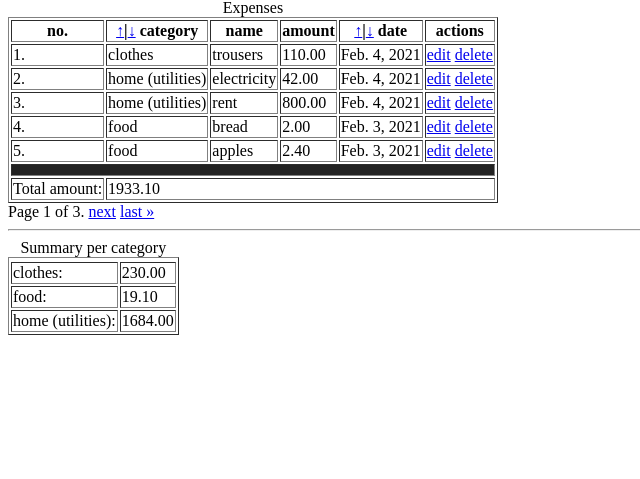
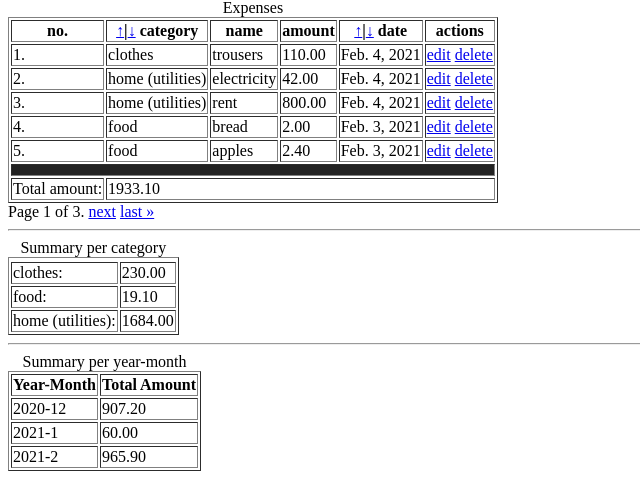
Before and after one commit to JurassicAlbert/ExpensesCalculator, a Django app: page /expenses/expense/list/ in a window 1280 px wide. Shown: the part 376-855 px from the top of the page, without its empty margins (0-640 px from the left). Before the commit the page ends 711 px from the top, so only its background shows below. Run offline with Django 4.2, Linux system fonts and the light colour scheme; data comes from the database, SQL or seed files in the repository.

Commit message:
add table with total summary per year-month

```diff
--- a/expenses/reports.py
+++ b/expenses/reports.py
@@ -1,7 +1,7 @@
 from collections import OrderedDict
-
 from django.db.models import Sum, Value
 from django.db.models.functions import Coalesce
+from django.db.models.functions import ExtractYear, ExtractMonth
 
 
 def summary_per_category(queryset):
@@ -13,3 +13,11 @@ def summary_per_category(queryset):
         .annotate(s=Sum('amount'))
         .values_list('category_name', 's')
     ))
+
+
+def summary_per_year_month(queryset):
+    return queryset.values('date__year', 'date__month').annotate(
+        year=ExtractYear('date'),
+        month=ExtractMonth('date'),
+        total_amount=Sum('amount')
+    ).order_by('year', 'month').values_list('year', 'month', 'total_amount')
--- a/expenses/templates/expenses/expense_list.html
+++ b/expenses/templates/expenses/expense_list.html
@@ -72,4 +72,27 @@
     {% endfor %}
     </tr>
 </table>
+<hr>
+<table border="1">
+    <caption>Summary per year-month</caption>
+    <thead>
+    <tr>
+        <th>Year-Month</th>
+        <th>Total Amount</th>
+    </tr>
+    </thead>
+    <tbody>
+    {% for year, month, total in summary_per_year_month %}
+    <tr>
+        <td>{{ year }}-{{ month }}</td>
+        <td>{{ total|floatformat:2 }}</td>
+    </tr>
+    {% empty %}
+    <tr>
+        <td colspan="2">No items</td>
+    </tr>
+    {% endfor %}
+    </tbody>
+</table>
+
 {% endblock %}
--- a/expenses/views.py
+++ b/expenses/views.py
@@ -1,9 +1,8 @@
 from django.db.models import Sum
 from .forms import ExpenseSearchForm
 from .models import Expense, Category
-from .reports import summary_per_category
 from django.views.generic.list import ListView
-
+from .reports import summary_per_category, summary_per_year_month
 
 class ExpenseListView(ListView):
     """
@@ -62,6 +61,7 @@ class ExpenseListView(ListView):
             object_list=queryset,
             total_amount=total_amount,
             summary_per_category=summary_per_category(queryset),
+            summary_per_year_month=summary_per_year_month(queryset),
             **kwargs)
 
 
```
